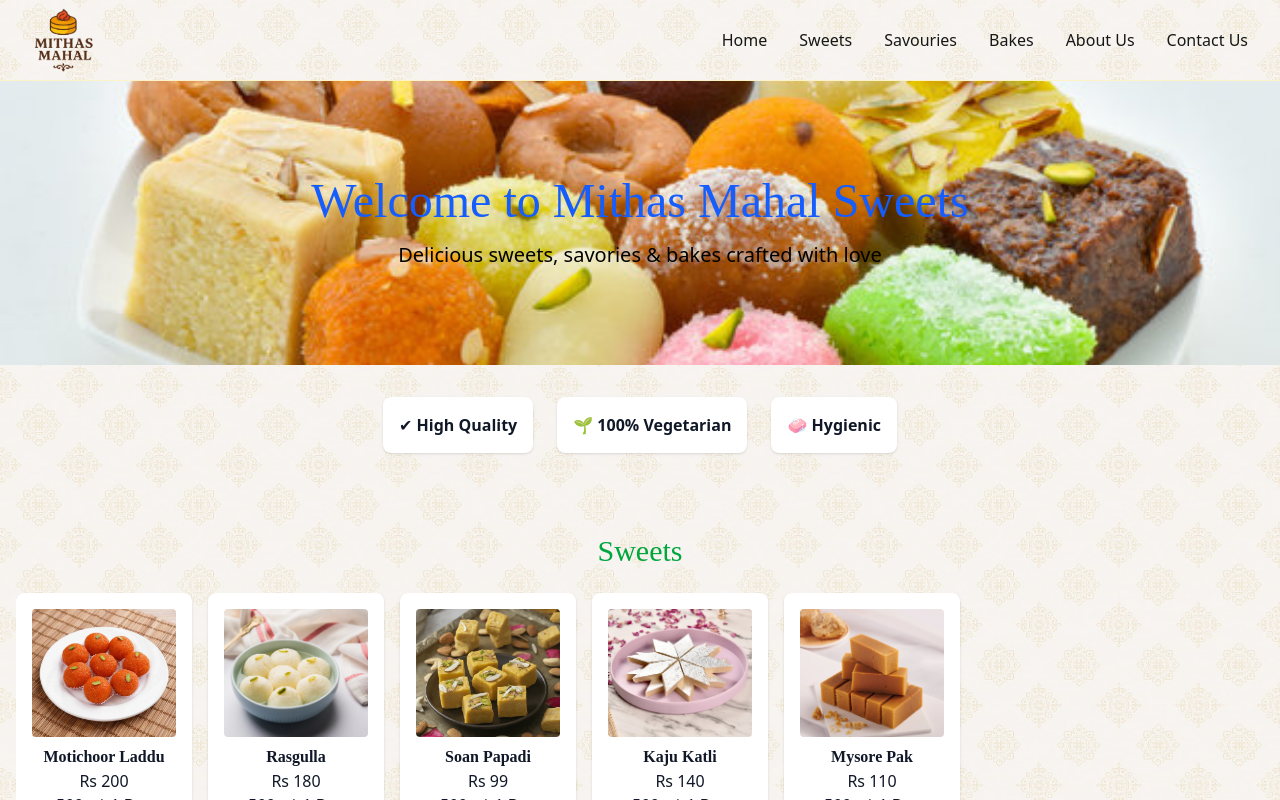
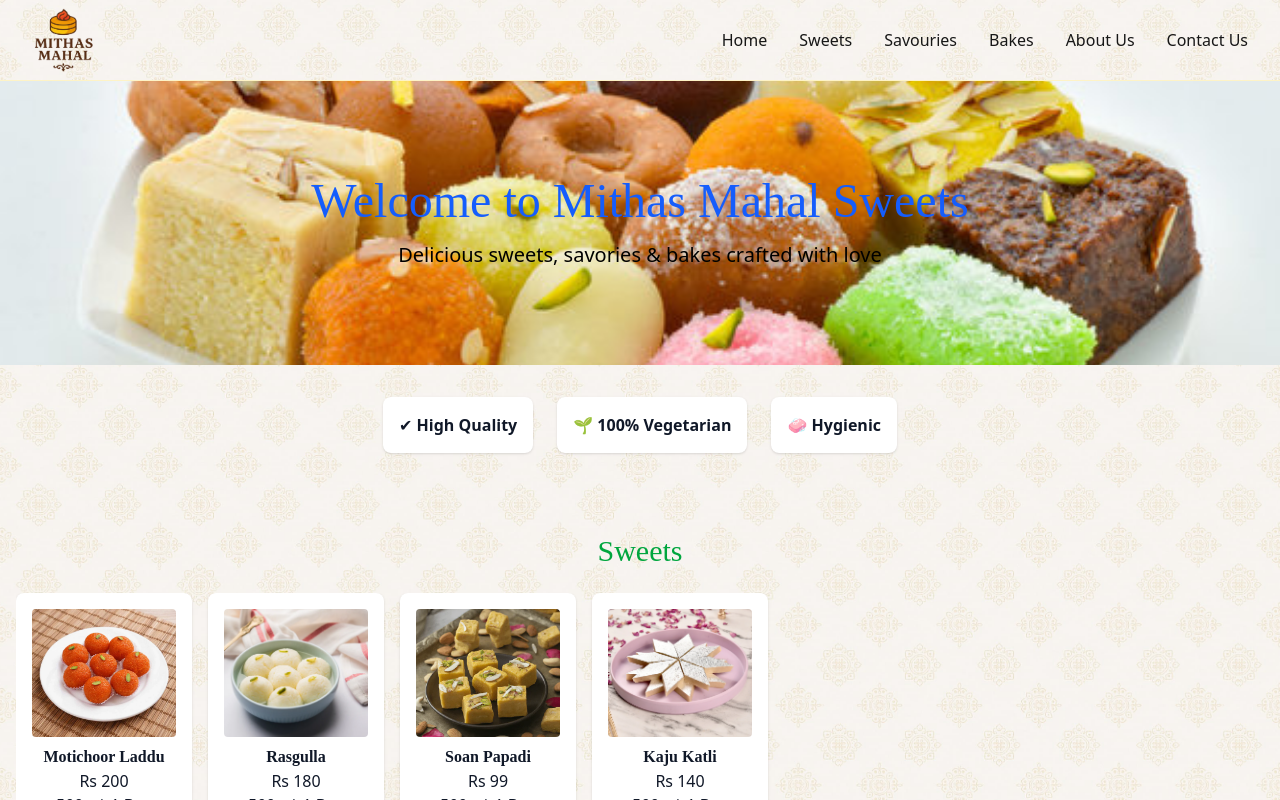
Before and after one commit to NXTGenTechnologies/MithasMahal, a React (Vite) app in the folder mithas-mahal/: page / in a window 1280 px wide. Shown: the top 800 px of the page. Built offline with nearby package versions, Linux system fonts and the light colour scheme.

Commit message:
Update Products.jsx

```diff
--- a/mithas-mahal/src/components/Products.jsx
+++ b/mithas-mahal/src/components/Products.jsx
@@ -5,17 +5,16 @@
   { id: 2, name: 'Rasgulla', price: 'Rs 180', img: '/images/sweets/rasgulla.webp', category: 'Sweets' },
   { id: 3, name: 'Soan Papadi', price: 'Rs 99', img: '/images/sweets/soan-papdi.webp', category: 'Sweets' },
   { id: 4, name: 'Kaju Katli', price: 'Rs 140', img: '/images/sweets/kajukatli.webp', category: 'Sweets' },
-  { id: 5, name: 'Mysore Pak', price: 'Rs 110', img: '/images/sweets/mysorepak.webp', category: 'Sweets' },
 
-  { id: 6, name: 'Daal Samosa', price: 'Rs 120', img: '/images/savouries/DaalSamosa.jpg', category: 'Savouries' },
-  { id: 7, name: 'Nendram Chips', price: 'Rs 90', img: '/images/savouries/NendramChips.jpg', category: 'Savouries' },
-  { id: 8, name: 'Spicy Murukku', price: 'Rs 150', img: '/images/savouries/SpicyMurkku.webp', category: 'Savouries' },
-  { id: 9, name: 'Thatthai', price: 'Rs 100', img: '/images/savouries/Thattai.webp', category: 'Savouries' },
+  { id: 5, name: 'Daal Samosa', price: 'Rs 120', img: '/images/savouries/DaalSamosa.jpg', category: 'Savouries' },
+  { id: 6, name: 'Nendram Chips', price: 'Rs 90', img: '/images/savouries/NendramChips.jpg', category: 'Savouries' },
+  { id: 7, name: 'Spicy Murukku', price: 'Rs 150', img: '/images/savouries/SpicyMurkku.webp', category: 'Savouries' },
+  { id: 8, name: 'Thatthai', price: 'Rs 100', img: '/images/savouries/Thattai.webp', category: 'Savouries' },
 
-  { id: 10, name: 'Cream Roll', price: 'Rs 130', img: '/images/bakes/CreamRoll.jpg', category: 'Bakes' },
-  { id: 11, name: 'Ghee Cake', price: 'Rs 160', img: '/images/bakes/Ghee-Cake.jpg', category: 'Bakes' },
-  { id: 12, name: 'Banana Cake', price: 'Rs 170', img: '/images/bakes/BANANACAKE.webp', category: 'Bakes' },
-  { id: 13, name: 'Jam Roll', price: 'Rs 140', img: '/images/bakes/jam-roll.jpeg', category: 'Bakes' },
+  { id: 9, name: 'Cream Roll', price: 'Rs 130', img: '/images/bakes/CreamRoll.jpg', category: 'Bakes' },
+  { id: 10, name: 'Ghee Cake', price: 'Rs 160', img: '/images/bakes/Ghee-Cake.jpg', category: 'Bakes' },
+  { id: 11, name: 'Banana Cake', price: 'Rs 170', img: '/images/bakes/BANANACAKE.webp', category: 'Bakes' },
+  { id: 12, name: 'Jam Roll', price: 'Rs 140', img: '/images/bakes/jam-roll.jpeg', category: 'Bakes' },
 ];
 
 const Products = ({ title, id }) => {
```
